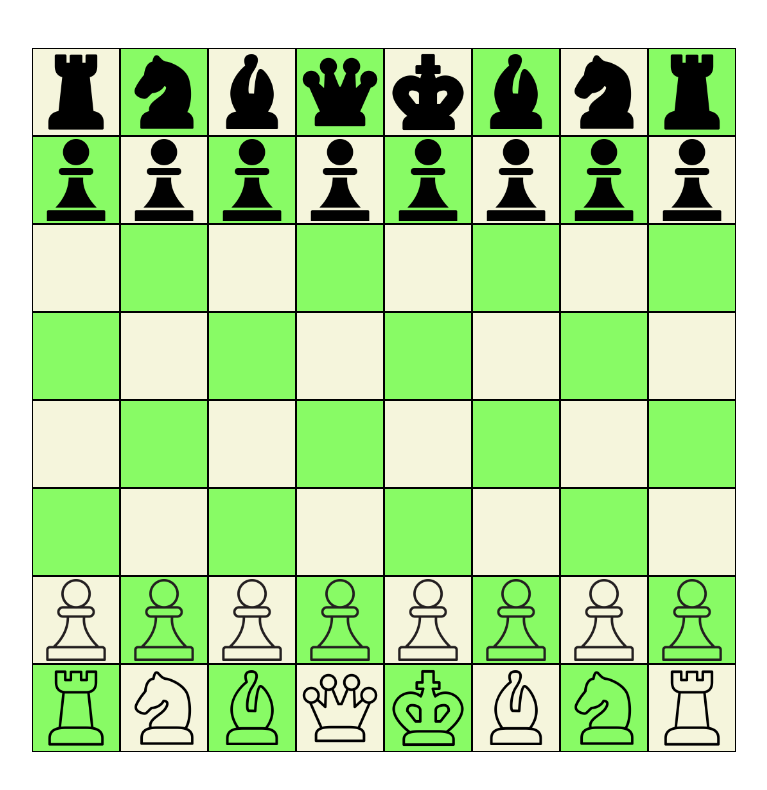
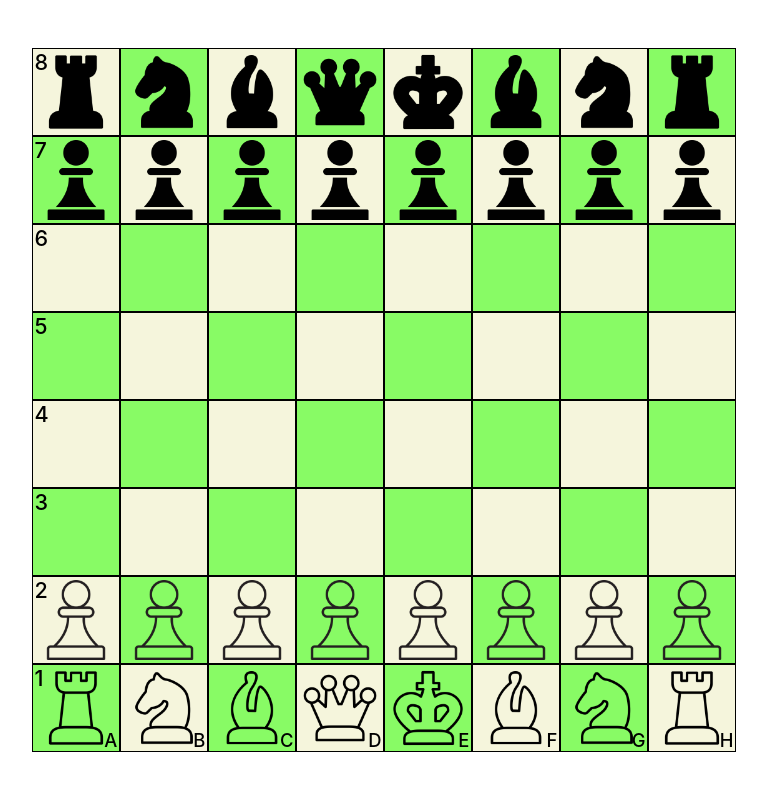
Before and after one commit to OmerOr1/Chess, a React (Vite) app in the folder chess-app/: page / in a window 1280 px wide. Shown: the top 790 px of the page, without its empty margins (256-1023 px from the left). Built offline with nearby package versions, Linux system fonts and the light colour scheme.

Commit message:
adding notations and fixing behavior with zoom and resize

```diff
--- a/chess-app/src/App.tsx
+++ b/chess-app/src/App.tsx
@@ -1,43 +1,7 @@
 import React, { useState } from "react";
 import ChessBoard from "./Components/ChessBoard.tsx";
 import { Board } from "./types.ts";
-
-const initialBoard: Board = [
-    // Row 1: Black pieces
-    [
-        { type: "Rook", color: "Black" },
-        { type: "Knight", color: "Black" },
-        { type: "Bishop", color: "Black" },
-        { type: "Queen", color: "Black" },
-        { type: "King", color: "Black" },
-        { type: "Bishop", color: "Black" },
-        { type: "Knight", color: "Black" },
-        { type: "Rook", color: "Black" },
-    ],
-    // Row 2: Black pawns
-    Array(8).fill({ type: "Pawn", color: "Black" }),
-    // Row 3: Empty row
-    [null, null, null, null, null, null, null, null],
-    // Row 4: Empty row
-    [null, null, null, null, null, null, null, null],
-    // Row 5: Empty row
-    [null, null, null, null, null, null, null, null],
-    // Row 6: Empty row
-    [null, null, null, null, null, null, null, null],
-    // Row 7: White pawns
-    Array(8).fill({ type: "Pawn", color: "White" }),
-    // Row 8: White pieces
-    [
-        { type: "Rook", color: "White" },
-        { type: "Knight", color: "White" },
-        { type: "Bishop", color: "White" },
-        { type: "Queen", color: "White" },
-        { type: "King", color: "White" },
-        { type: "Bishop", color: "White" },
-        { type: "Knight", color: "White" },
-        { type: "Rook", color: "White" },
-    ],
-];
+import { initialBoard } from "./boardData.ts";
 
 const App: React.FC = () => {
     const [board, setBoard] = useState<Board>(initialBoard);
--- a/chess-app/src/Components/ChessBoard.css
+++ b/chess-app/src/Components/ChessBoard.css
@@ -1,3 +1,9 @@
+html, body {
+    overflow: hidden;
+    height: 100%;
+    margin: 0;
+}
+
 .board {
     position: absolute;
     left: 50%;
@@ -15,7 +21,7 @@ button {
     height: var(--piece-dimension);
     width: var(--piece-dimension);
     border-radius: 0;
-    border: 1px solid black;
+    border: 0.2vh solid black;
     display: flex;
     align-items: center;
     justify-content: center;
@@ -24,6 +30,6 @@ button {
 }
 
 img {
-    height: 95%;
-    width: 95%;
+    height: 92%;
+    width: 92%;
 }
--- a/chess-app/src/Components/ChessBoard.tsx
+++ b/chess-app/src/Components/ChessBoard.tsx
@@ -1,15 +1,26 @@
-// ChessBoard.tsx
 import React from "react";
 import ChessSquare from "./ChessSquare.tsx";
-import { Board } from "../types.ts";
+import { BoardProps } from "../types.ts";
 import "./ChessBoard.css"
 
-interface ChessBoardProps {
-    board: Board;
-    onSquareClick: (row: number, col: number) => void;
-}
+const ChessBoard: React.FC<BoardProps> = ({ board, onSquareClick }) => {
+    function getNotation(row: number, col: number): string | null {
+        const classes = [];
 
-const ChessBoard: React.FC<ChessBoardProps> = ({ board, onSquareClick }) => {
+        if (col === 0) {
+            const rowNotation = 8 - row;
+            classes.push(`number-${rowNotation}`);
+        }
+
+        if (row === 7) {
+            const colNotation = String.fromCharCode(97 + col);
+            classes.push(`letter-${colNotation}`);
+        }
+
+        return classes.length > 0 ? classes.join(' ') : null;
+    }
+
+
     return (
         <div className="board">
             {board.map((row, rowIndex) => (
@@ -20,6 +31,7 @@ const ChessBoard: React.FC<ChessBoardProps> = ({ board, onSquareClick }) => {
                             piece={piece}
                             row={rowIndex}
                             col={colIndex}
+                            notation={getNotation(rowIndex, colIndex)}
                             onClick={onSquareClick}
                         />
                     ))}
@@ -30,90 +42,3 @@ const ChessBoard: React.FC<ChessBoardProps> = ({ board, onSquareClick }) => {
 };
 
 export default ChessBoard;
-
-
-// import { useState } from 'react';
-// import './ChessBoard.css'
-// import ChessSquare from './ChessSquare';
-
-// type Piece = {
-//     type: "Pawn" | "Knight" | "Bishop" | "Rook" | "Queen" | "King";
-//     color: "White" | "Black";
-// } | null;
-
-// const initialBoard: Piece[][] = [
-//     // Row 1: Black pieces
-//     [
-//       { type: "Rook", color: "Black" },
-//       { type: "Knight", color: "Black" },
-//       { type: "Bishop", color: "Black" },
-//       { type: "Queen", color: "Black" },
-//       { type: "King", color: "Black" },
-//       { type: "Bishop", color: "Black" },
-//       { type: "Knight", color: "Black" },
-//       { type: "Rook", color: "Black" }
-//     ],
-//     // Row 2: Black pawns
-//     [
-//       { type: "Pawn", color: "Black" },
-//       { type: "Pawn", color: "Black" },
-//       { type: "Pawn", color: "Black" },
-//       { type: "Pawn", color: "Black" },
-//       { type: "Pawn", color: "Black" },
-//       { type: "Pawn", color: "Black" },
-//       { type: "Pawn", color: "Black" },
-//       { type: "Pawn", color: "Black" }
-//     ],
-//     // Row 3: Empty row
-//     [null, null, null, null, null, null, null, null],
-//     // Row 4: Empty row
-//     [null, null, null, null, null, null, null, null],
-//     // Row 5: Empty row
-//     [null, null, null, null, null, null, null, null],
-//     // Row 6: Empty row
-//     [null, null, null, null, null, null, null, null],
-//     // Row 7: White pawns
-//     [
-//       { type: "Pawn", color: "White" },
-//       { type: "Pawn", color: "White" },
-//       { type: "Pawn", color: "White" },
-//       { type: "Pawn", color: "White" },
-//       { type: "Pawn", color: "White" },
-//       { type: "Pawn", color: "White" },
-//       { type: "Pawn", color: "White" },
-//       { type: "Pawn", color: "White" }
-//     ],
-//     // Row 8: White pieces
-//     [
-//       { type: "Rook", color: "White" },
-//       { type: "Knight", color: "White" },
-//       { type: "Bishop", color: "White" },
-//       { type: "Queen", color: "White" },
-//       { type: "King", color: "White" },
-//       { type: "Bishop", color: "White" },
-//       { type: "Knight", color: "White" },
-//       { type: "Rook", color: "White" }
-//     ]
-// ];
-
-
-// function ChessBoard() {
-//     const [board, setBoard] = useState<Piece[][]>(initialBoard);
-
-//     return (
-//       <div className='board'>
-//         {board.map((pieces, rowIndex) => (
-//           <div key={rowIndex} className="row">
-//             {pieces.map((piece, colIndex) => (
-//               <button key={colIndex}>
-//                 {piece && <img src={`public/${piece.color}-${piece.type}.png`}/>}
-//               </button>
-//             ))}
-//           </div>
-//         ))}
-//       </div>
-//     );
-
-// }
-
-// export default ChessBoard
--- a/chess-app/src/Components/ChessPiece.tsx
+++ b/chess-app/src/Components/ChessPiece.tsx
@@ -1,15 +1,11 @@
 import React from "react";
 import { Piece } from "../types.ts";
 
-interface ChessPieceProps {
-    piece: Piece;
-}
-
-const ChessPiece: React.FC<ChessPieceProps> = ({ piece }) => {
+const ChessPiece: React.FC<{ piece: Piece }> = ({ piece }) => {
     const { color, type } = piece;
     const pieceImage = `src/assets/${color}-${type}.png`;
 
-    return <img src={pieceImage}/>;
+    return <img src={pieceImage} />;
 };
 
 export default ChessPiece;
--- a/chess-app/src/Components/ChessSquare.css
+++ b/chess-app/src/Components/ChessSquare.css
@@ -1,8 +1,3 @@
-.square {
-    height: var(--piece-dimension);
-    width: var(--piece-dimension);
-}
-
 .light {
     background-color: #f5f5dc;
 }
@@ -10,3 +5,73 @@
 .dark {
     background-color: #88fb65
 }
+
+.square {
+    position: relative;
+    color:black;
+}
+
+.square[class*="number-"]::before {
+    position: absolute;
+    font-size: 2.7vh;
+    top: 0;
+    left: 0.2vh;
+}
+
+.square[class*="letter-"]::after {
+    position: absolute;
+    font-size: 2.3vh;
+    bottom: 0px;
+    right: 0.2vh;
+}
+
+.number-1::before {
+    content: "1";
+}
+.number-2::before {
+    content: "2";
+}
+.number-3::before {
+    content: "3";
+}
+.number-4::before {
+    content: "4";
+}
+.number-5::before {
+    content: "5";
+}
+.number-6::before {
+    content: "6";
+}
+.number-7::before {
+    content: "7";
+}
+.number-8::before{
+    content: "8";
+}
+
+
+.letter-a::after {
+    content: "A";
+}
+.letter-b::after {
+    content: "B";
+}
+.letter-c::after {
+    content: "C";
+}
+.letter-d::after {
+    content: "D";
+}
+.letter-e::after {
+    content: "E";
+}
+.letter-f::after {
+    content: "F";
+}
+.letter-g::after {
+    content: "G";
+}
+.letter-h::after{
+    content: "H";
+}
--- a/chess-app/src/Components/ChessSquare.tsx
+++ b/chess-app/src/Components/ChessSquare.tsx
@@ -1,21 +1,14 @@
 import React from "react";
 import ChessPiece from "./ChessPiece.tsx";
-import { Piece } from "../types.ts";
+import { Square } from "../types.ts";
 import "./ChessSquare.css"
 
-interface ChessSquareProps {
-    piece: Piece | null;
-    row: number;
-    col: number;
-    onClick: (row: number, col: number) => void;
-}
-
-const ChessSquare: React.FC<ChessSquareProps> = ({ piece, row, col, onClick }) => {
+const ChessSquare: React.FC<Square> = ({ piece, row, col, notation, onClick }) => {
     const isDarkSquare = (row + col) % 2 === 1;
 
     return (
         <button
-            className={`square ${isDarkSquare ? "dark" : "light"}`}
+            className={`square ${isDarkSquare ? "dark" : "light"} ${notation || ""}`.trim()}
             onClick={() => onClick(row, col)}
         >
             {piece && <ChessPiece piece={piece} />}
--- /dev/null
+++ b/chess-app/src/boardData.ts
@@ -0,0 +1,53 @@
+import { Board } from './types';
+
+export const initialBoard: Board = [
+    // Row 1: Black pieces
+    [
+        { type: "Rook", color: "Black" },
+        { type: "Knight", color: "Black" },
+        { type: "Bishop", color: "Black" },
+        { type: "Queen", color: "Black" },
+        { type: "King", color: "Black" },
+        { type: "Bishop", color: "Black" },
+        { type: "Knight", color: "Black" },
+        { type: "Rook", color: "Black" }
+    ],
+    // Row 2: Black pawns
+    [
+        { type: "Pawn", color: "Black" },
+        { type: "Pawn", color: "Black" },
+        { type: "Pawn", color: "Black" },
+        { type: "Pawn", color: "Black" },
+        { type: "Pawn", color: "Black" },
+        { type: "Pawn", color: "Black" },
+        { type: "Pawn", color: "Black" },
+        { type: "Pawn", color: "Black" }
+    ],
+    // Rows 3-6: Empty rows
+    [null, null, null, null, null, null, null, null],
+    [null, null, null, null, null, null, null, null],
+    [null, null, null, null, null, null, null, null],
+    [null, null, null, null, null, null, null, null],
+    // Row 7: White pawns
+    [
+        { type: "Pawn", color: "White" },
+        { type: "Pawn", color: "White" },
+        { type: "Pawn", color: "White" },
+        { type: "Pawn", color: "White" },
+        { type: "Pawn", color: "White" },
+        { type: "Pawn", color: "White" },
+        { type: "Pawn", color: "White" },
+        { type: "Pawn", color: "White" }
+    ],
+    // Row 8: White pieces
+    [
+        { type: "Rook", color: "White" },
+        { type: "Knight", color: "White" },
+        { type: "Bishop", color: "White" },
+        { type: "Queen", color: "White" },
+        { type: "King", color: "White" },
+        { type: "Bishop", color: "White" },
+        { type: "Knight", color: "White" },
+        { type: "Rook", color: "White" }
+    ],
+];
```
Also changed, not shown: chess-app/src/types.ts (+14 -0 lines).
